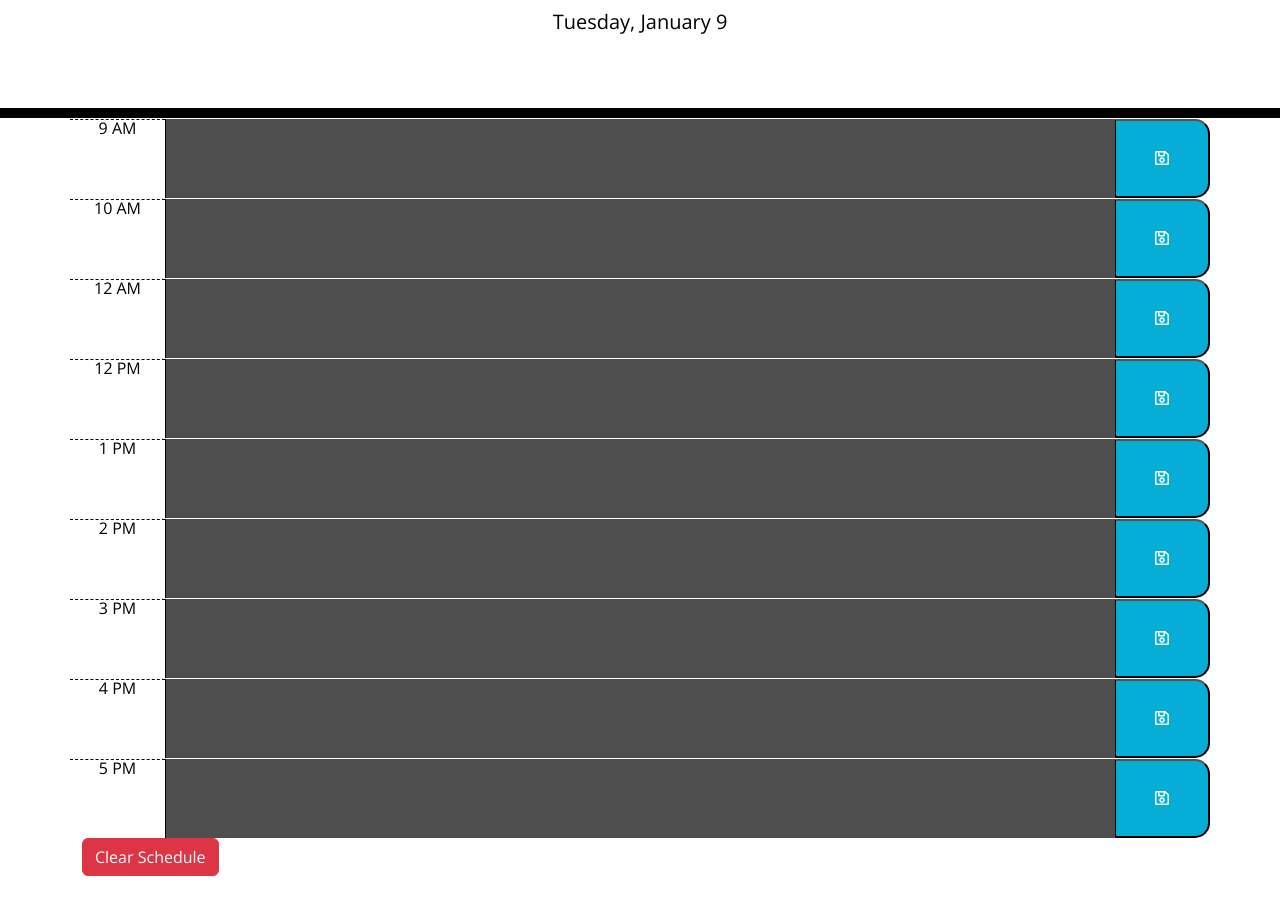
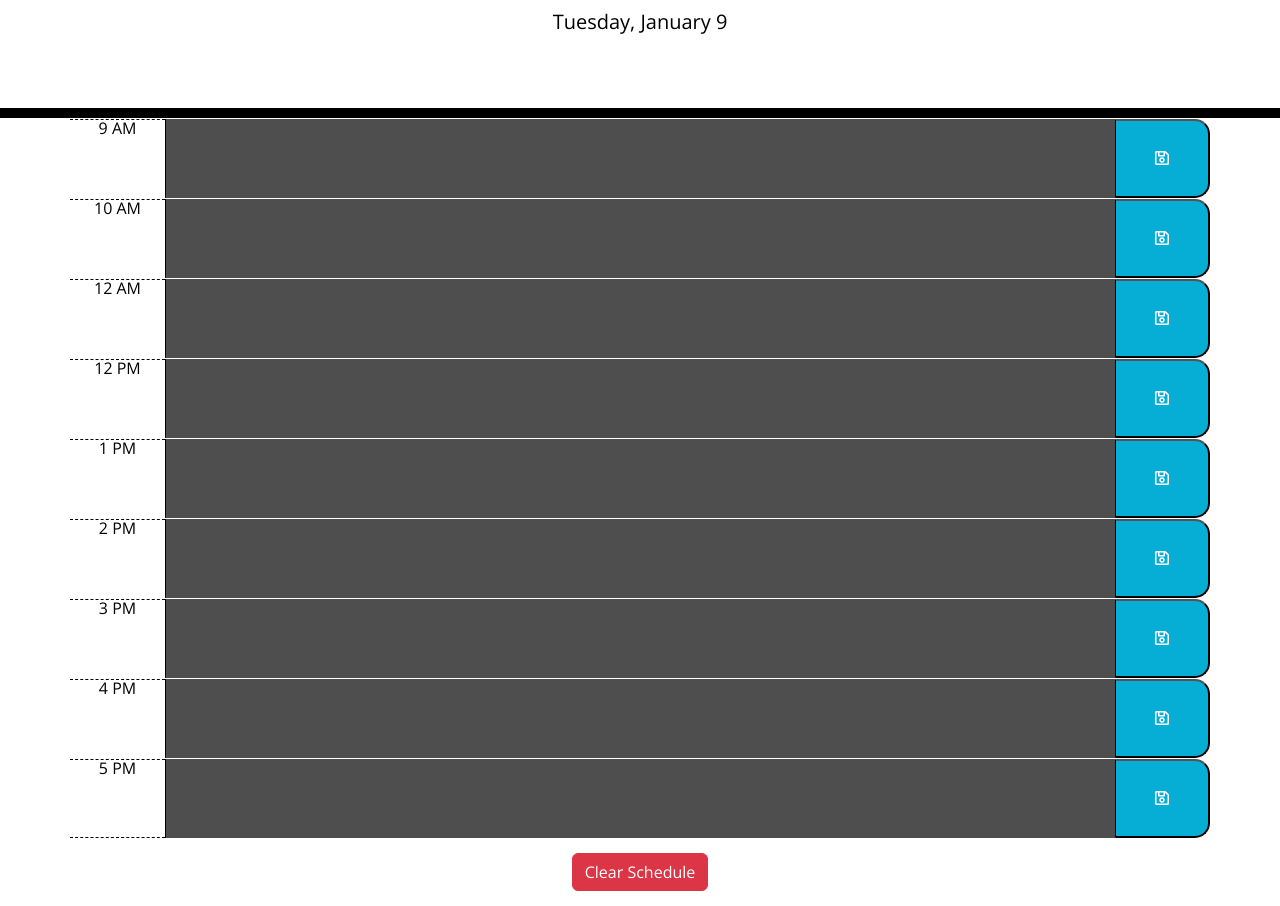
Before and after one commit to Billy-Rowden/Day-Scheduler, a plain HTML site: page index.html in a window 1280 px wide. Shown: the part 169-1075 px from the top of the page. Before the commit the page ends 1045 px from the top, so only its background shows below. Drawn offline with nearby package versions, Linux system fonts and the light colour scheme.

Commit message:
added functionality to clear button to confirm if user wishes to clear schedule, alerts user, and reloads page if local storage was cleared. centered clear button, added some style to final time block

```diff
--- a/assets/css/style.css
+++ b/assets/css/style.css
@@ -43,6 +43,10 @@ header {
   border-top: 1px dashed #000000;
 }
 
+.finalHour {
+  border-bottom: 1px dashed #000000;
+}
+
 .past {
   background-color: #4f4e4e;
   color: white;
@@ -70,3 +74,10 @@ header {
   font-size: 20px;
   transition: all 0.3s ease-in-out;
 }
+
+.center-btn {
+  display: flex;
+  justify-content: center;
+  margin-top: 15px;
+  margin-bottom: 15px;
+}
--- a/assets/js/script.js
+++ b/assets/js/script.js
@@ -49,8 +49,13 @@ $(document).ready(function() {
     // the above code temporarily changes the icon to the right of the text area from a save disk to a check tick.
   });
 
+  // add a button to clear the local storage (clear the schedule of the day)
   $("#clearScheduleBtn").on("click", function() {
-    localStorage.clear();
-    alert("Schedule cleared.")
-  })
+    var clearConfirm = confirm("Are you sure you wish to clear your schedule?") // confirmation if the user does wish to clear the schedule
+    if (clearConfirm) {
+      localStorage.clear();
+      alert("Schedule cleared.")
+      location.reload(); // reloads the page so once the storage is cleared, the page reloads with empty text areas.
+    }
+  });
 });
--- a/index.html
+++ b/index.html
@@ -63,11 +63,13 @@
       <button class="col-1 saveBtn"><i class="far fa-save"></i></button>
     </div>
     <div class="row time-block" data-time="17">
-      <div class="col-1 hour">5 PM</div>
+      <div class="col-1 hour finalHour">5 PM</div>
       <textarea class="col description future"></textarea>
       <button class="col-1 saveBtn"><i class="far fa-save"></i></button>
     </div>
-    <button id="clearScheduleBtn" class="btn btn-danger">Clear Schedule</button>
+    <div class="center-btn">
+      <button id="clearScheduleBtn" class="btn btn-danger">Clear Schedule</button>
+    </div>
   </div>
 
   <script src="https://cdnjs.cloudflare.com/ajax/libs/jquery/3.2.1/jquery.min.js"></script>
```
